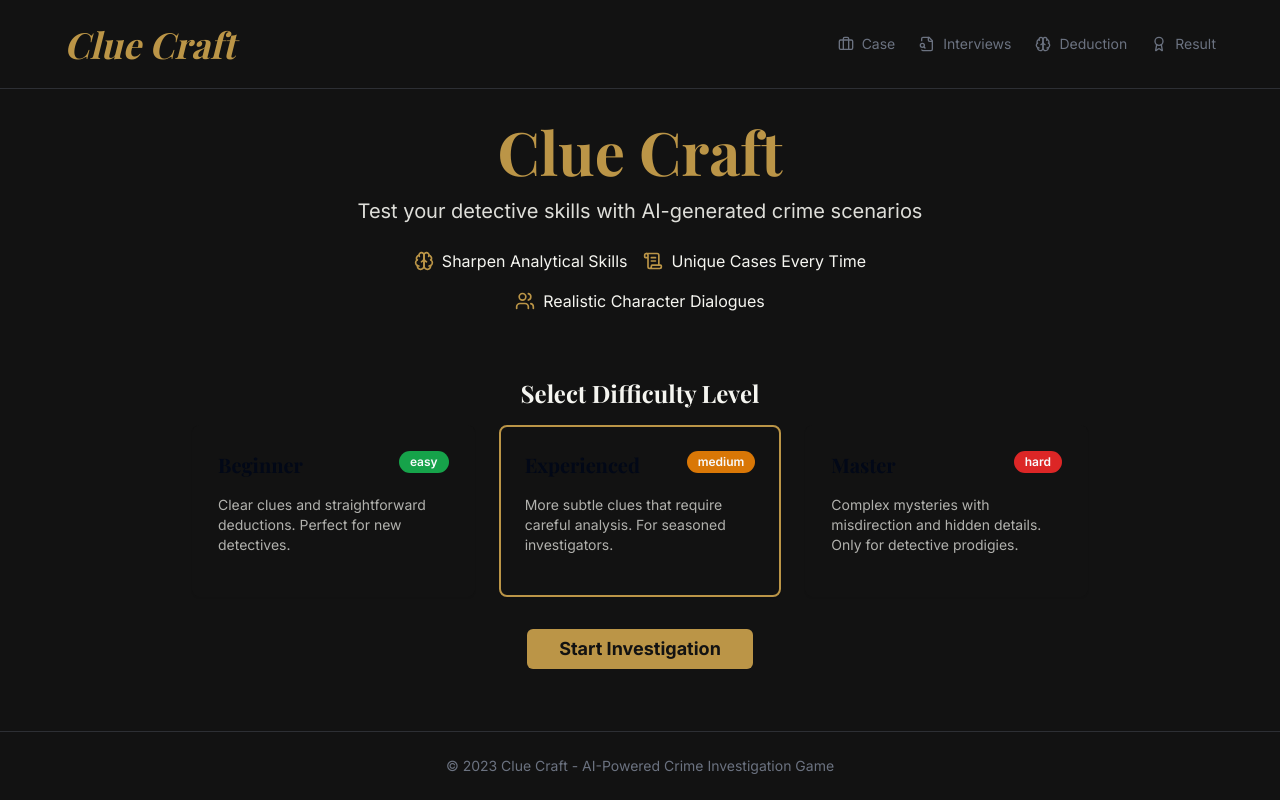
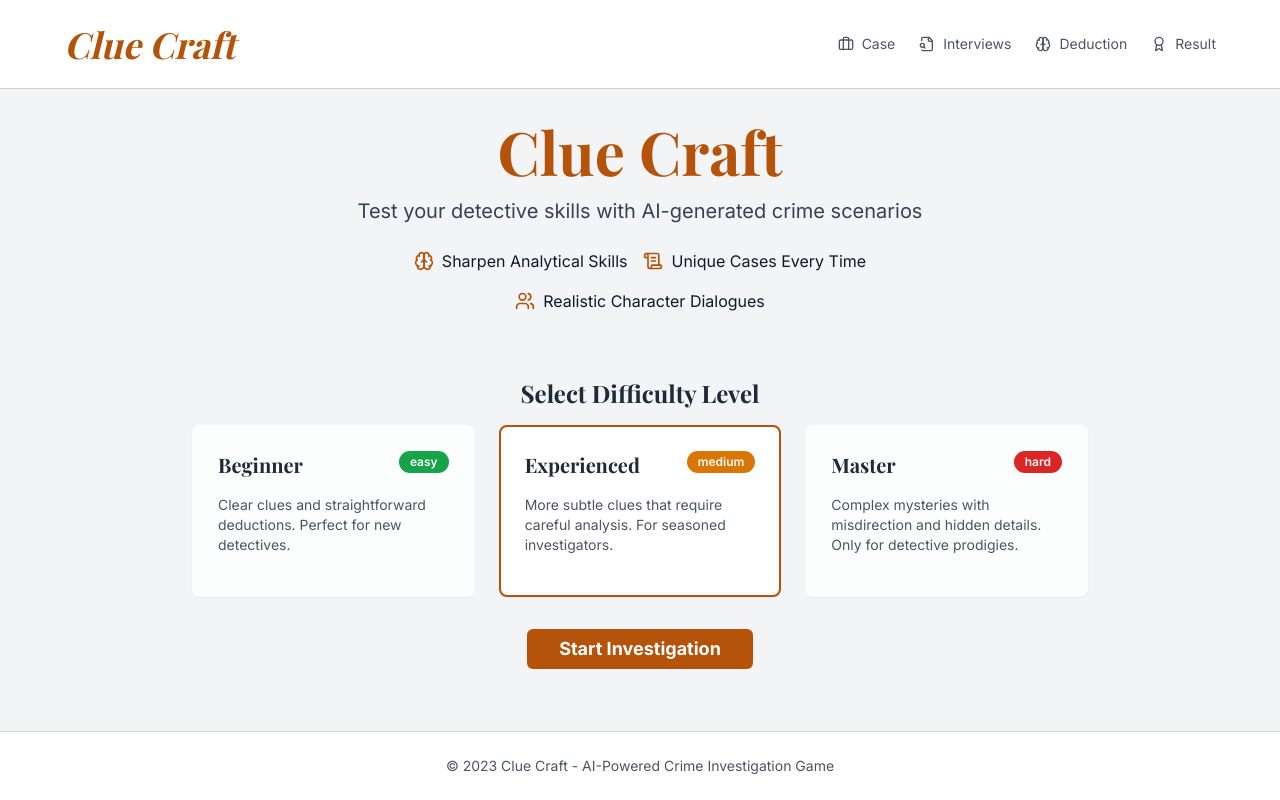
Before and after one commit to GabrielSalem-creator/clue-craft-conversation, a React (Vite) app: page / in a window 1280 px wide. Built offline with nearby package versions, Linux system fonts and the light colour scheme; a web font is replaced by a local one.

Commit message:
Fix: Improve text visibility
Adjust colors to improve text visibility on dark background.

```diff
--- a/src/components/GameManager.tsx
+++ b/src/components/GameManager.tsx
@@ -18,8 +18,8 @@ const GameManager: React.FC = () => {
     return (
       <GameLayout phase={gamePhase}>
         <div className="h-[60vh] flex flex-col items-center justify-center">
-          <Loader2 className="h-12 w-12 animate-spin text-noir-gold" />
-          <p className="mt-4 text-noir-paper/70">
+          <Loader2 className="h-12 w-12 animate-spin text-amber-700" />
+          <p className="mt-4 text-gray-600">
             {gamePhase === 'start' ? 'Generating your crime scenario...' :
              gamePhase === 'deduction' ? 'Analyzing your deduction...' :
              'Processing...'}
--- a/src/components/game/ConversationScreen.tsx
+++ b/src/components/game/ConversationScreen.tsx
@@ -76,8 +76,8 @@ const ConversationScreen: React.FC = () => {
 
   return (
     <div className="max-w-4xl mx-auto space-y-6">
-      <Card className="bg-noir-dark border border-noir-gold/30 p-6 shadow-lg">
-        <h2 className="font-serif text-2xl font-bold text-noir-gold mb-4">
+      <Card className="bg-white border border-amber-200 p-6 shadow-lg">
+        <h2 className="font-serif text-2xl font-bold text-amber-700 mb-4">
           Interview Transcripts
         </h2>
 
@@ -101,7 +101,7 @@ const ConversationScreen: React.FC = () => {
             })}
 
             {isTyping && (
-              <div className="text-noir-muted italic">Someone is speaking...</div>
+              <div className="text-gray-500 italic">Someone is speaking...</div>
             )}
           </div>
         </ScrollArea>
@@ -111,7 +111,7 @@ const ConversationScreen: React.FC = () => {
             variant="outline"
             onClick={handlePrev}
             disabled={!hasPrevConversations}
-            className="text-noir-paper border-noir-muted/50"
+            className="text-gray-700 border-gray-300"
           >
             <ArrowLeft className="mr-2 h-4 w-4" />
             Previous
@@ -121,7 +121,7 @@ const ConversationScreen: React.FC = () => {
             variant="outline"
             onClick={handleRevealAll}
             disabled={allConversationsVisible}
-            className="text-noir-gold border-noir-gold/50"
+            className="text-amber-700 border-amber-300"
           >
             <RefreshCw className="mr-2 h-4 w-4" />
             Reveal All
@@ -131,7 +131,7 @@ const ConversationScreen: React.FC = () => {
             variant="outline"
             onClick={handleNext}
             disabled={!hasMoreConversations}
-            className="text-noir-paper border-noir-muted/50"
+            className="text-gray-700 border-gray-300"
           >
             Next
             <ArrowRight className="ml-2 h-4 w-4" />
@@ -140,12 +140,12 @@ const ConversationScreen: React.FC = () => {
       </Card>
 
       <div className="text-center mt-8">
-        <p className="text-noir-paper/70 mb-4">
+        <p className="text-gray-600 mb-4">
           Study the conversations carefully. What subtle clues can you detect in their words?
         </p>
         <Button
           onClick={() => moveToPhase('deduction')}
-          className="bg-noir-gold hover:bg-noir-gold/80 text-noir-dark font-bold"
+          className="bg-amber-700 hover:bg-amber-800 text-white font-bold"
         >
           <Brain className="mr-2 h-4 w-4" />
           Make Your Deduction
--- a/src/components/home/HomeScreen.tsx
+++ b/src/components/home/HomeScreen.tsx
@@ -33,30 +33,30 @@ const HomeScreen: React.FC = () => {
   return (
     <div className="flex flex-col items-center justify-center space-y-8">
       <div className="text-center max-w-2xl mx-auto animate-fade-in">
-        <h1 className="font-serif text-4xl md:text-6xl font-bold mb-4 text-noir-gold">
+        <h1 className="font-serif text-4xl md:text-6xl font-bold mb-4 text-amber-700">
           Clue Craft
         </h1>
-        <p className="text-xl mb-6 text-noir-paper/90">
+        <p className="text-xl mb-6 text-gray-700">
           Test your detective skills with AI-generated crime scenarios
         </p>
         <div className="flex flex-wrap justify-center gap-4 mb-8">
           <div className="flex items-center">
-            <Brain className="h-5 w-5 mr-2 text-noir-gold" />
+            <Brain className="h-5 w-5 mr-2 text-amber-700" />
             <span>Sharpen Analytical Skills</span>
           </div>
           <div className="flex items-center">
-            <ScrollText className="h-5 w-5 mr-2 text-noir-gold" />
+            <ScrollText className="h-5 w-5 mr-2 text-amber-700" />
             <span>Unique Cases Every Time</span>
           </div>
           <div className="flex items-center">
-            <Users className="h-5 w-5 mr-2 text-noir-gold" />
+            <Users className="h-5 w-5 mr-2 text-amber-700" />
             <span>Realistic Character Dialogues</span>
           </div>
         </div>
       </div>
 
       <div className="w-full max-w-4xl">
-        <h2 className="font-serif text-2xl font-bold mb-4 text-center">Select Difficulty Level</h2>
+        <h2 className="font-serif text-2xl font-bold mb-4 text-center text-gray-800">Select Difficulty Level</h2>
 
         <div className="grid grid-cols-1 md:grid-cols-3 gap-6">
           {difficultyOptions.map((option) => (
@@ -64,23 +64,23 @@ const HomeScreen: React.FC = () => {
               key={option.level}
               className={`p-6 cursor-pointer transition-all duration-200 hover:shadow-lg border-2 ${
                 gameState.difficulty === option.level
-                  ? 'border-noir-gold bg-noir-dark/80'
-                  : 'border-transparent bg-noir-dark/50'
+                  ? 'border-amber-700 bg-white'
+                  : 'border-transparent bg-white/80'
               }`}
               onClick={() => setDifficulty(option.level)}
             >
               <div className="flex justify-between items-start mb-4">
-                <h3 className="font-serif text-xl font-bold">{option.name}</h3>
+                <h3 className="font-serif text-xl font-bold text-gray-800">{option.name}</h3>
                 <Badge className={`${option.color}`}>{option.level}</Badge>
               </div>
-              <p className="text-sm text-noir-paper/70 mb-4">{option.description}</p>
+              <p className="text-sm text-gray-600 mb-4">{option.description}</p>
             </Card>
           ))}
         </div>
       </div>
 
       <Button
-        className="bg-noir-gold hover:bg-noir-gold/80 text-noir-dark font-bold py-3 px-8 text-lg"
+        className="bg-amber-700 hover:bg-amber-800 text-white font-bold py-3 px-8 text-lg"
         disabled={gameState.isLoading}
         onClick={generateNewCase}
       >
--- a/src/components/layout/GameLayout.tsx
+++ b/src/components/layout/GameLayout.tsx
@@ -9,26 +9,26 @@ interface GameLayoutProps {
 
 const GameLayout: React.FC<GameLayoutProps> = ({ children, phase }) => {
   return (
-    <div className="min-h-screen flex flex-col">
-      <header className="py-6 px-4 md:px-8 border-b border-noir-muted/30">
+    <div className="min-h-screen flex flex-col bg-gray-100">
+      <header className="py-6 px-4 md:px-8 border-b border-gray-300 bg-white">
         <div className="container flex flex-col md:flex-row justify-between items-center">
-          <h1 className="font-serif text-3xl md:text-4xl font-bold text-noir-gold italic mb-2 md:mb-0">
+          <h1 className="font-serif text-3xl md:text-4xl font-bold text-amber-700 italic mb-2 md:mb-0">
             Clue Craft
           </h1>
-          <div className="flex items-center space-x-6 text-sm text-noir-muted">
-            <div className={`flex items-center ${phase === 'scenario' || phase === 'conversation' || phase === 'deduction' || phase === 'result' ? 'text-noir-gold' : ''}`}>
+          <div className="flex items-center space-x-6 text-sm text-gray-600">
+            <div className={`flex items-center ${phase === 'scenario' || phase === 'conversation' || phase === 'deduction' || phase === 'result' ? 'text-amber-700 font-medium' : ''}`}>
               <Briefcase className="mr-2 h-4 w-4" />
               <span>Case</span>
             </div>
-            <div className={`flex items-center ${phase === 'conversation' || phase === 'deduction' || phase === 'result' ? 'text-noir-gold' : ''}`}>
+            <div className={`flex items-center ${phase === 'conversation' || phase === 'deduction' || phase === 'result' ? 'text-amber-700 font-medium' : ''}`}>
               <FileSearch className="mr-2 h-4 w-4" />
               <span>Interviews</span>
             </div>
-            <div className={`flex items-center ${phase === 'deduction' || phase === 'result' ? 'text-noir-gold' : ''}`}>
+            <div className={`flex items-center ${phase === 'deduction' || phase === 'result' ? 'text-amber-700 font-medium' : ''}`}>
               <Brain className="mr-2 h-4 w-4" />
               <span>Deduction</span>
             </div>
-            <div className={`flex items-center ${phase === 'result' ? 'text-noir-gold' : ''}`}>
+            <div className={`flex items-center ${phase === 'result' ? 'text-amber-700 font-medium' : ''}`}>
               <Award className="mr-2 h-4 w-4" />
               <span>Result</span>
             </div>
@@ -40,7 +40,7 @@ const GameLayout: React.FC<GameLayoutProps> = ({ children, phase }) => {
         {children}
       </main>
 
-      <footer className="py-6 px-8 border-t border-noir-muted/30 text-center text-sm text-noir-muted">
+      <footer className="py-6 px-8 border-t border-gray-300 text-center text-sm text-gray-600 bg-white">
         <p>© 2023 Clue Craft - AI-Powered Crime Investigation Game</p>
       </footer>
     </div>
--- a/src/index.css
+++ b/src/index.css
@@ -93,7 +93,7 @@
   }
 
   body {
-    @apply bg-noir-dark text-noir-paper;
+    @apply bg-gray-100 text-gray-900;
   }
 
   .paper-bg {
@@ -102,7 +102,7 @@
   }
 
   .dialogue-box {
-    @apply bg-noir-paper bg-opacity-90 text-noir-dark p-6 rounded-md shadow-md;
+    @apply bg-white bg-opacity-90 text-gray-800 p-6 rounded-md shadow-md;
   }
 
   .conversation-bubble {
@@ -110,10 +110,10 @@
   }
 
   .conversation-bubble.character {
-    @apply bg-opacity-80 bg-gray-800 text-white;
+    @apply bg-opacity-90 bg-blue-800 text-white;
   }
 
   .conversation-bubble.suspect {
-    @apply bg-opacity-80 bg-noir-accent text-white;
+    @apply bg-opacity-90 bg-red-700 text-white;
   }
 }
```
Also changed, not shown: src/components/game/DeductionScreen.tsx (+16 -16 lines), src/components/game/ResultScreen.tsx (+18 -18 lines), src/components/game/ScenarioScreen.tsx (+10 -10 lines).
